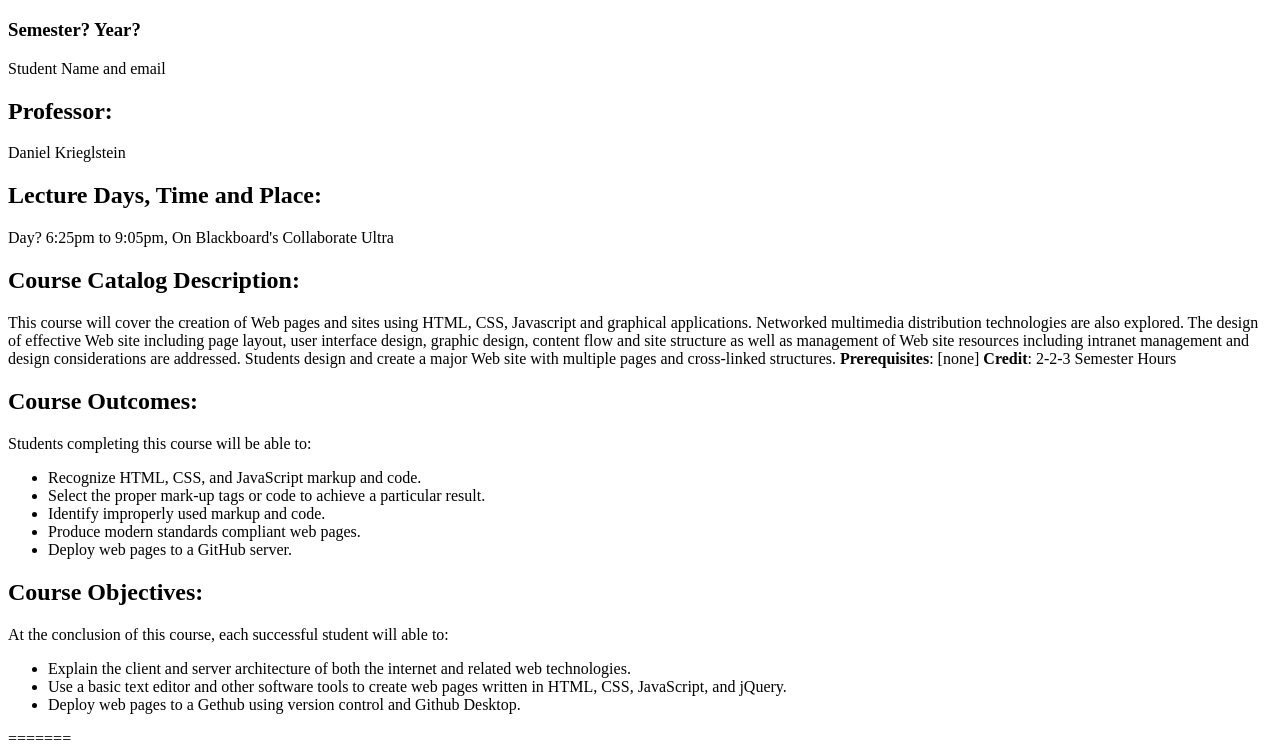
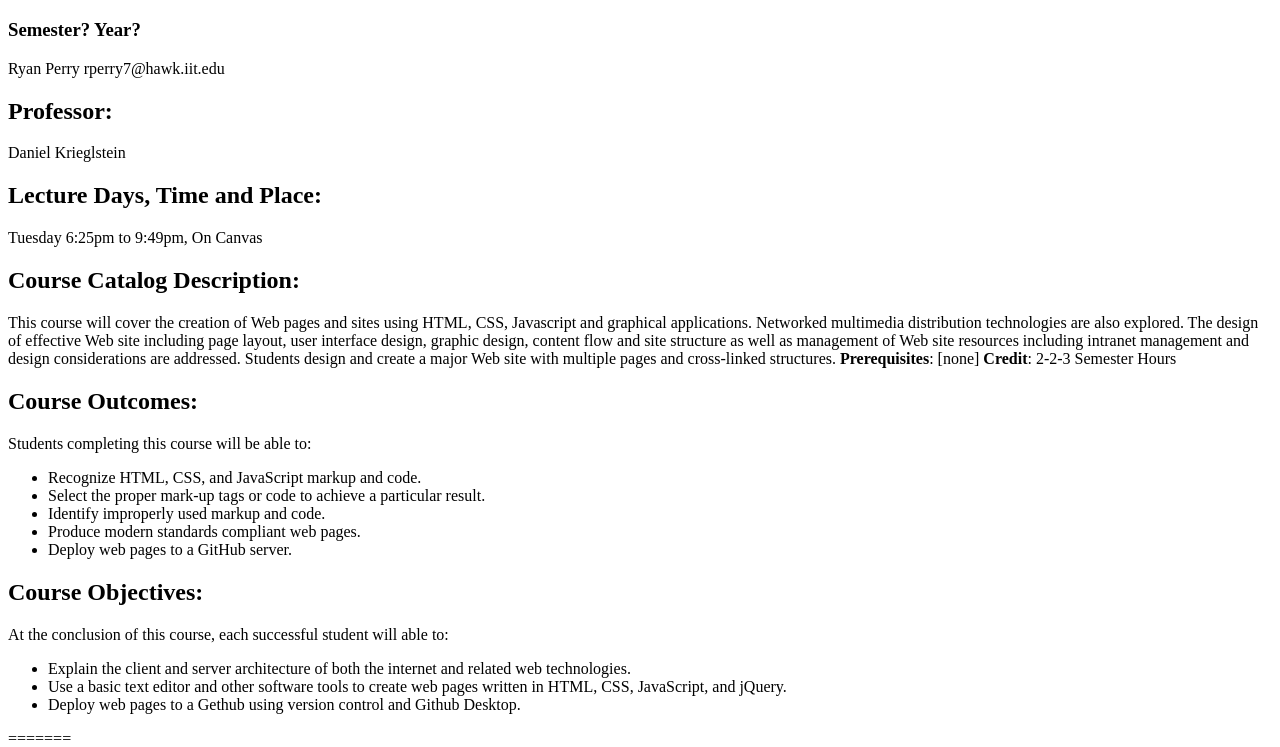
Before and after one commit to rperry7/webdev_lab2, a plain HTML site: page index.html in a window 1280 px wide. Shown: the part 87-834 px from the top of the page. Drawn offline with Linux system fonts and the light colour scheme.

Commit message:
Update index.html

```diff
--- a/index.html
+++ b/index.html
@@ -10,11 +10,11 @@
 <body>
 <h1> Internet Technologies and Web Design </h1>
 <h3>Semester? Year?</h3>
-  <p>Student Name and email</p>
+  <p>Ryan Perry rperry7@hawk.iit.edu</p>
   <h2>Professor:</h2>
   <p>Daniel Krieglstein</p>
   <h2>Lecture Days, Time and Place:</h2>
-  <p>Day? 6:25pm to 9:05pm, On Blackboard's Collaborate Ultra</p>
+  <p>Tuesday 6:25pm to 9:49pm, On Canvas</p>
   <h2>Course Catalog Description:</h2>
   <p>This course will cover the creation of Web pages and sites using HTML, CSS, Javascript and graphical applications. Networked multimedia distribution technologies are also explored. The design of effective Web site including page layout, user interface design, graphic design, content flow and site structure as well as management of Web site resources including intranet management and design considerations are addressed. Students design and create a major Web site with multiple pages and cross-linked structures. <strong>Prerequisites</strong>: [none] <strong>Credit</strong>: 2-2-3 Semester Hours</p>
   <h2>Course Outcomes:</h2>
```
